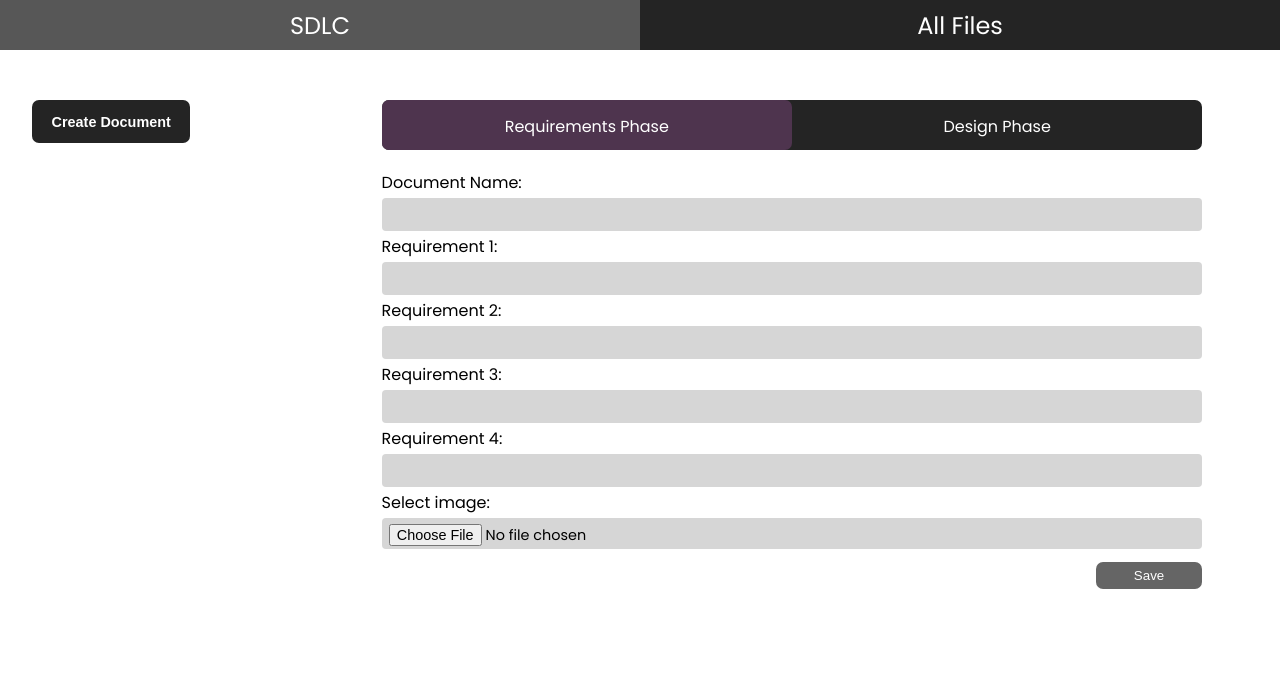
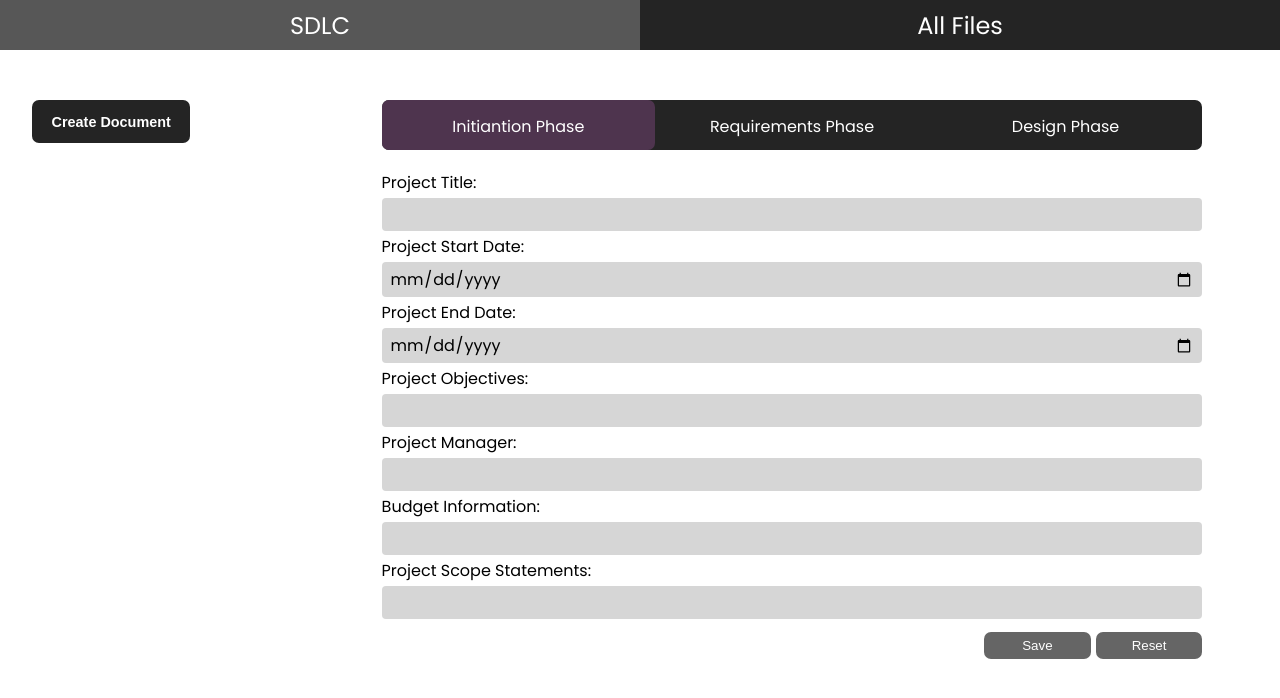
Before and after one commit to ahmamedhat/documentation-system, an Angular app: page /sdlc/detail in a window 1280 px wide. Shown: the top 698 px of the page. Built offline with nearby package versions, Linux system fonts and the light colour scheme.

Commit message:
Initialization Phase Added

```diff
--- a/src/app/sdlc/document-detail/document-detail.component.html
+++ b/src/app/sdlc/document-detail/document-detail.component.html
@@ -1,30 +1,57 @@
 <div class="container">
     <ul>
-        <li (click)="onSwitchTabs(false)" [ngClass]="{'active': !switchTabs}">Requirements Phase</li>
-        <li (click)="onSwitchTabs(true)" [ngClass]="{'active': switchTabs}">Design Phase</li>
+        <li (click)="onSwitchTabs(0)" [ngClass]="{'active': switchTabs === 0}">Initiantion Phase</li>
+        <li (click)="onSwitchTabs(1)" [ngClass]="{'active': switchTabs === 1}">Requirements Phase</li>
+        <li (click)="onSwitchTabs(2)" [ngClass]="{'active': switchTabs === 2}">Design Phase</li>
     </ul>
-    <div class="req-phase" *ngIf="!switchTabs">
+
+    <div class="init-phase" *ngIf="switchTabs === 0">
+        <form #initForm ="ngForm" (ngSubmit)="onInitSubmit(initForm)">
+            <div class="reqs">
+                <label>Project Title:</label>
+                <input type="text" name="initName" ngModel required>
+                <label>Project Start Date:</label>
+                <input type="date" name="start" ngModel required>
+                <label>Project End Date:</label>
+                <input type="date" name="end" ngModel required>
+                <label>Project Objectives:</label>
+                <input type="text" name="initReq2" ngModel required>
+                <label>Project Manager:</label>
+                <input type="text" name="initReq3" ngModel required>
+                <label>Budget Information:</label>
+                <input type="text" name="initReq4" ngModel required>
+                <label>Project Scope Statements:</label>
+                <input type="text" name="initReq5" ngModel required>
+            </div>
+            <div class="buttons">
+                <button type="submit" [disabled]="!initForm.valid" [ngClass]="{'disabled':!initForm.valid}">Save</button>
+                <button type="button" [disabled]="!initForm.value" [ngClass]="{'disabled':!initForm.dirty}" (click)="onReset(initForm)">Reset</button>
+            </div>
+        </form>
+    </div>
+    <div class="req-phase" *ngIf="switchTabs === 1">
         <form #form="ngForm" (ngSubmit)="onSubmit(form)">
             <div class="reqs">
-                <label for="name" id="name">Document Name:</label>
+                <label>Phase Name:</label>
                 <input type="text" name="name" ngModel required>
-                <label for="name" id="name">Requirement 1:</label>
+                <label>Purpose of Software being Developed:</label>
                 <input type="text" name="req1" ngModel required>
-                <label for="name" id="name">Requirement 2:</label>
+                <label>Intended Audience:</label>
                 <input type="text" name="req2" ngModel required>
-                <label for="name" id="name">Requirement 3:</label>
+                <label>Overall Description of the Software:</label>
                 <input type="text" name="req3" ngModel required>
-                <label for="name" id="name">Requirement 4:</label>
+                <label>System Features and Requirements:</label>
                 <input type="text" name="req4" ngModel required>
-                <label for="img">Select image:</label>
+                <label for="img">Use Case:</label>
                 <input type="file" name="file" (change)="onUpload($event)" ngModel required accept="image/*">
             </div>
             <div class="buttons">
                 <button type="submit" [disabled]="!form.valid" [ngClass]="{'disabled':!form.valid}">Save</button>
+                <button type="button" [disabled]="!form.value" [ngClass]="{'disabled':!form.dirty}" (click)="onReset(form)">Reset</button>
             </div>
         </form>
     </div>
-    <div class="d-phase" *ngIf="switchTabs">
+    <div class="d-phase" *ngIf="switchTabs === 2">
         <form [formGroup] = "df" (ngSubmit)="onDpSubmit()">
             <div formArrayName="documents">
                 <div class="reqs" *ngFor="let docControl of controls; let i = index" [formGroupName]="i">
--- a/src/app/sdlc/document-detail/document-detail.component.ts
+++ b/src/app/sdlc/document-detail/document-detail.component.ts
@@ -5,6 +5,7 @@ import { Subscription } from 'rxjs';
 import { docService } from 'src/app/documents-service';
 import { dpFiles } from 'src/app/dpFiles.model';
 import { files } from 'src/app/files.model';
+import { initFiles } from 'src/app/initFiles.model';
 
 @Component({
   selector: 'app-document-detail',
@@ -14,7 +15,7 @@ import { files } from 'src/app/files.model';
 export class DocumentDetailComponent implements OnInit , OnDestroy {
 
   df:FormGroup;
-  switchTabs:boolean = false;
+  switchTabs:number = 0;
   file:files ;
   imageFile:File;
   documents:files[] = [];
@@ -33,9 +34,31 @@ export class DocumentDetailComponent implements OnInit , OnDestroy {
 
   }
 
-  onSwitchTabs(state:boolean){
+  onSwitchTabs(state:number){
     this.switchTabs = state;
   }
+
+  /* Start of Initialization Phase Code */
+
+  onInitSubmit(form:NgForm){
+    const req1 = form.value.initName;
+    const date1 = form.value.start;
+    const date2 = form.value.end;
+    const req2 = form.value.initReq2;
+    const req3 = form.value.initReq3;
+    const req4 = form.value.initReq4;
+    const req5 = form.value.initReq5;
+    const document = new initFiles(req1 , date1 , date2 , req2 , req3 , req4 , req5);
+    this.documentService.addInitDocument(document);
+
+    form.reset();
+    this.route.navigate(['/sdlc']);
+  }
+
+  /* End of Initialization Phase Code */
+
+  /* Start of Requirements Phase Code */
+
   onUpload(event){
     this.imageFile = event.target.files[0];
   }
@@ -54,6 +77,11 @@ export class DocumentDetailComponent implements OnInit , OnDestroy {
     this.route.navigate(['/sdlc']);
   }
 
+  onReset(form:NgForm){
+    form.reset();
+  }
+
+  /* End of Requirements Phase Code */
 
   /* Design Phase Component Typescript Code From Here */
 
--- a/src/app/sdlc/document-edit/document-edit.component.css
+++ b/src/app/sdlc/document-edit/document-edit.component.css
@@ -14,6 +14,7 @@
 .buttons {
     display: flex;
     float: right;
+    margin-top: 10px;
 }
 .buttons button {
     margin-left: 5px;
--- a/src/app/sdlc/document-edit/document-edit.component.html
+++ b/src/app/sdlc/document-edit/document-edit.component.html
@@ -1,4 +1,5 @@
 <div class="container">
+    <div *ngIf="phase">
         <div class="req-phase">
             <form #form="ngForm" (ngSubmit)="onSubmit(form)">
                 <div class="reqs">
@@ -23,3 +24,31 @@
             </form>
         </div>
     </div>
+    <div *ngIf="!phase">
+        <div class="req-phase">
+            <form #initForm="ngForm" (ngSubmit)="onSubmitInit(initForm)">
+                <div class="reqs">
+                    <label for="name" id="name">Project Title:</label>
+                    <input type="text" name="initName" [ngModel] = "initDocumentObject.documentName" required>
+                    <label for="name" id="name">Project Start Date:</label>
+                    <input type="text" name="date1" [ngModel] = "initDocumentObject.date1" required>
+                    <label for="name" id="name">Project End Date:</label>
+                    <input type="text" name="date2" [ngModel] = "initDocumentObject.date2" required>
+                    <label for="name" id="name">Project Objectives:</label>
+                    <input type="text" name="initReq2" [ngModel] = "initDocumentObject.req2" required>
+                    <label for="name" id="name">Project Manager:</label>
+                    <input type="text" name="initReq3" [ngModel] = "initDocumentObject.req3" required>
+                    <label for="name" id="name">Budget Information:</label>
+                    <input type="text" name="initReq4" [ngModel] = "initDocumentObject.req4" required>
+                    <label for="name" id="name">Project Scope Statements:</label>
+                    <input type="text" name="initReq5" [ngModel] = "initDocumentObject.req5" required>
+                </div>
+                <div class="buttons">
+                    <button type="submit" [disabled]="!initForm.valid" [ngClass]="{'disabled':!initForm.valid}">Save</button>
+                    <button type="button" (click) = "onCancel()">Cancel</button>
+                </div>
+            </form>
+        </div>
+    </div>
+
+</div>
--- a/src/app/sdlc/document-edit/document-edit.component.ts
+++ b/src/app/sdlc/document-edit/document-edit.component.ts
@@ -4,6 +4,7 @@ import { ActivatedRoute, Params, Router } from '@angular/router';
 import { Subscription } from 'rxjs';
 import { docService } from 'src/app/documents-service';
 import { files } from 'src/app/files.model';
+import { initFiles } from 'src/app/initFiles.model';
 
 @Component({
   selector: 'app-document-edit',
@@ -11,10 +12,22 @@ import { files } from 'src/app/files.model';
   styleUrls: ['./document-edit.component.css']
 })
 export class DocumentEditComponent implements OnInit {
-  @ViewChild('img' , {static:true}) imageFile;
+  @ViewChild('img' , {static:false}) imageFile;
+  phase:boolean;
   sub:Subscription;
   id:number;
   document:files;
+  initDocument:initFiles;
+  initDocumentObject:initFiles ={
+    documentName:'',
+    date1:'',
+    date2:'',
+    req2:'',
+    req3:'',
+    req4:'',
+    req5:''
+  }
+
   documentName:string;
   req1:string;
   req2:string;
@@ -31,14 +44,48 @@ export class DocumentEditComponent implements OnInit {
     this.sub = this.router.params.subscribe(
       (params:Params) => {
         this.id = +params['id'];
-        this.document = this.documentService.getDocument(this.id);
-        this.formInit();
+        if(!this.documentService.getFromAllDocuments(this.id)){
+          this.route.navigate(['sdlc']);
+        }
+        else if(!this.documentService.documentCheck(this.id)){
+          this.document = this.documentService.getFromAllDocuments(this.id);
+          this.phase = true;
+          this.formInit();
+          this.imagInit(this.document.file);
+
+        }
+        else{
+          this.initDocument = this.documentService.getFromAllDocuments(this.id);
+          this.initPhaseForm();
+        }
       }
     )
 
-    this.imagInit(this.document.file);
 
   }
+
+  /* Start of Initialization Phase Code */
+
+  initPhaseForm(){
+    this.initDocumentObject = this.initDocument
+  }
+
+  onSubmitInit(form:NgForm){
+    const name = form.value.initName;
+    const date1 = form.value.date1;
+    const date2 = form.value.date2;
+    const req2 = form.value.initReq2;
+    const req3 = form.value.initReq3;
+    const req4 = form.value.initReq4;
+    const req5 = form.value.initReq5;
+
+    const document = new initFiles (name , date1 , date2 , req2 , req3 , req4 , req5);
+    this.documentService.editDocuments(document , this.id);
+    this.route.navigate(['../'] , {relativeTo:this.router});
+  }
+  /* Start of Initialization Phase Code */
+
+  /* End of Requirements Phase Code */
 
   imagInit(file:File){
     this.file2 = file;
@@ -65,7 +112,7 @@ export class DocumentEditComponent implements OnInit {
     const req4 = form.value.req4;
     const file = this.checkFile(this.image);
     const document = new files(name , file , req1 , req2 , req3 , req4);
-    this.documentService.editDocument(document , this.id);
+    this.documentService.editDocuments(document , this.id);
 
     this.route.navigate(['../'] , {relativeTo:this.router});
   }
@@ -87,4 +134,6 @@ export class DocumentEditComponent implements OnInit {
     }
   }
 
+  /* End of Requirements Phase Code */
+
 }
--- a/src/app/sdlc/document-preview/document-preview.component.html
+++ b/src/app/sdlc/document-preview/document-preview.component.html
@@ -1,29 +1,63 @@
 <div class="container">
+    <div *ngIf="!phase">
         <div class="reqs">
             <div class="req-info">
-            <p>Document Name:</p>
+                <p>Phase Name:</p>
                 <p>{{document.documentName}}</p>
             </div>
             <div class="req-info">
-            <p>Requirement 1:</p>
+                <p>Purpose of Software being Developed:</p>
                 <p>{{document.req1}}</p>
             </div>
             <div class="req-info">
-            <p>Requirement 2:</p>
+                <p>Intended Audience:</p>
                 <p>{{document.req2}}</p>
             </div>
             <div class="req-info">
-            <p>Requirement 3:</p>
+                <p>Overall Description of the Software:</p>
                 <p>{{document.req3}}</p>
             </div>
             <div class="req-info">
-            <p>Requirement 4:</p>
+                <p>System Features and Requirements:</p>
                 <p>{{document.req4}}</p>
             </div>
             <div class="req-info">
-            <p style="margin-top: 5em;">File:</p>
+                <p style="margin-top: 5em;">Use Case:</p>
                 <div class="image-container">
                     <img #img src="" alt="file">
+                </div>
+            </div>
+        </div>
+    </div>
+    <div *ngIf="phase">
+        <div class="reqs">
+            <div class="req-info">
+                <p>Project Title:</p>
+                <p>{{initDocument.documentName}}</p>
+            </div>
+            <div class="req-info">
+                <p>Project Start Date:</p>
+                <p>{{initDocument.date1}}</p>
+            </div>
+            <div class="req-info">
+                <p>Project End Date:</p>
+                <p>{{initDocument.date2}}</p>
+            </div>
+            <div class="req-info">
+                <p>Project Objectives:</p>
+                <p>{{initDocument.req2}}</p>
+            </div>
+            <div class="req-info">
+                <p>Project Manager:</p>
+                <p>{{initDocument.req3}}</p>
+            </div>
+            <div class="req-info">
+                <p>Budget Information:</p>
+                <p>{{initDocument.req4}}</p>
+            </div>
+            <div class="req-info">
+                <p>Project Scope Statements:</p>
+                <p>{{initDocument.req5}}</p>
             </div>
         </div>
     </div>
@@ -31,4 +65,6 @@
         <button (click)="onEdit()">Edit</button>
         <button (click)="onDelete()">Delete</button>
     </div>
+
+
 </div>
```
Also changed, not shown: src/app/all-files/all-files.component.ts (+3 -7 lines), src/app/documents-service.ts (+58 -5 lines), src/app/initFiles.model.ts (added, +27 -0 lines), src/app/sdlc/document-preview/document-preview.component.ts (+22 -6 lines), src/app/sdlc/documents-list/documents-list.component.ts (+3 -4 lines), src/app/sdlc/document-detail/document-detail.component.css (line endings or trailing spaces). Lines whose indentation alone changed are shown as unchanged.
